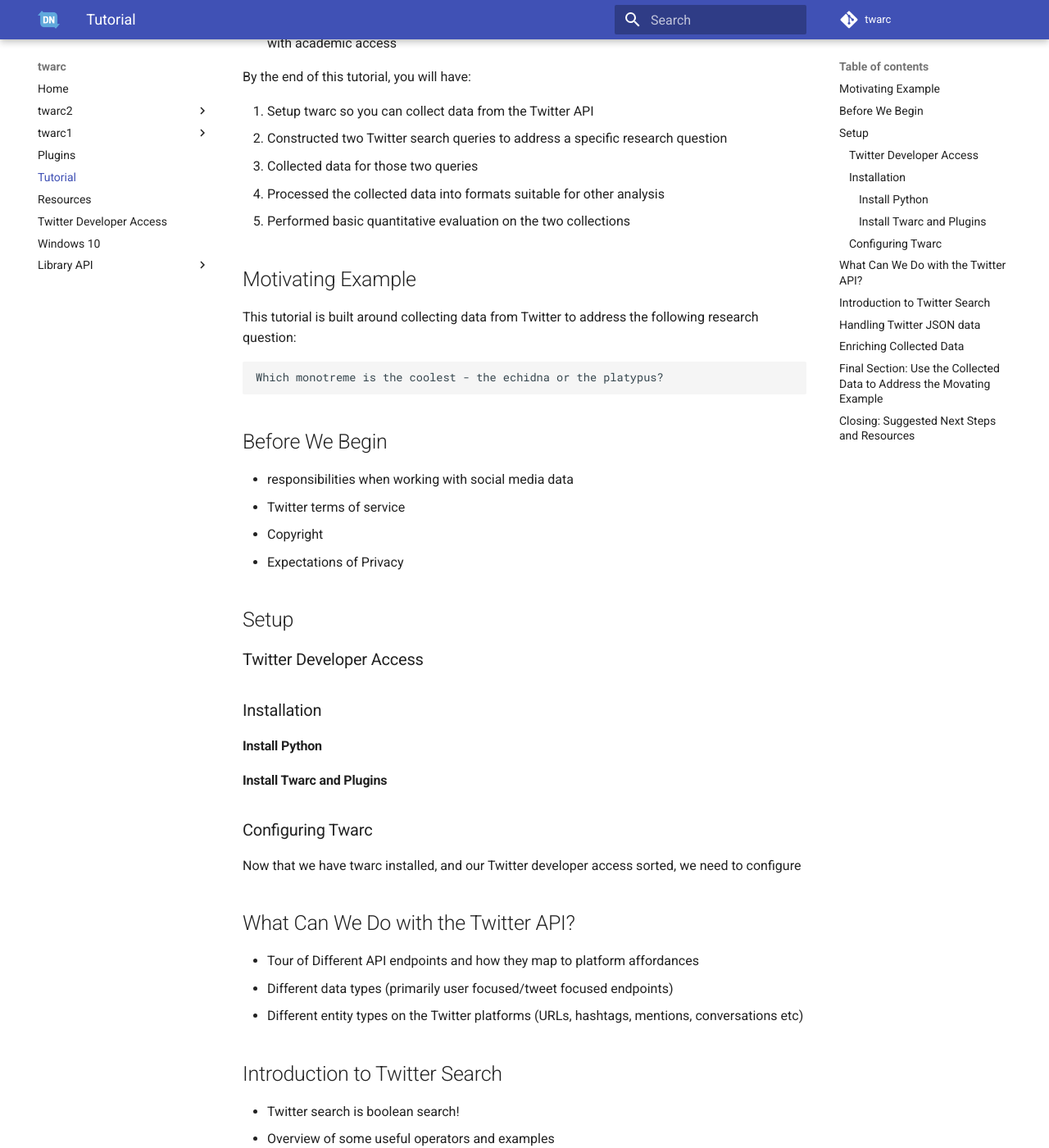
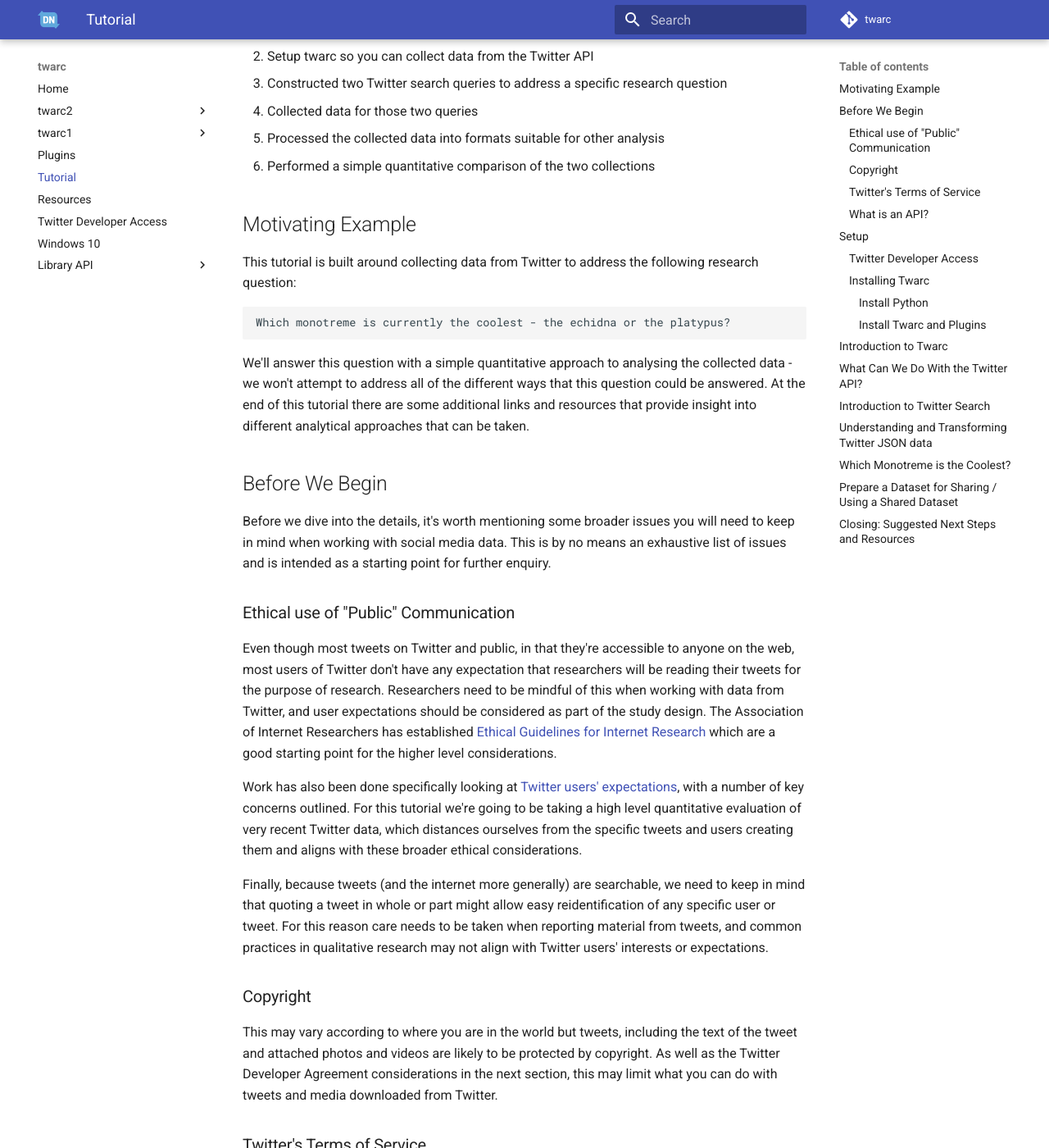
Before and after one commit to DocNow/twarc, an MkDocs documentation site: the page built from docs/tutorial.md, in a window 1280 px wide and 1400 px high, scrolled down 292 px. Shown: the whole window at 82% size. Built offline with MkDocs 1.6.1 and Material for MkDocs 9.7.7, drawn with Linux system fonts in a browser that asks for light colours; comment, search, counter and statistics services are not loaded; some of the changed text lies outside the part shown.

Commit message:
First draft of the 'before we begin' section

````diff
--- a/docs/tutorial.md
+++ b/docs/tutorial.md
@@ -1,54 +1,108 @@
 # Twarc Tutorial
 
-- Who this tutorial is for
-- Scope and purpose: where will we be at the end of this tutorial?
-- Introduction to Twitter and social media data
-- Note that this tutorial can be done with the standard API track - academic access is not required, but some parts will point out additional functionality/approaches that can be done with academic access
+Twarc is a command line tool for collecting Twitter data via Twitter's web Application Programmer Interface (API). This tutorial is aimed at researchers who are new to collecting social media data, and who might be unfamiliar with command line interfaces.
 
-By the end of this tutorial, you will have:
+By the end of this tutorial, you
+ will have:
 
-1. Setup twarc so you can collect data from the Twitter API
-2. Constructed two Twitter search queries to address a specific research question
-3. Collected data for those two queries
-4. Processed the collected data into formats suitable for other analysis
-5. Performed basic quantitative evaluation on the two collections
+1. Familiarised yourself with interacting with a command line application via a terminal
+2. Setup twarc so you can collect data from the Twitter API
+3. Constructed two Twitter search queries to address a specific research question
+4. Collected data for those two queries
+5. Processed the collected data into formats suitable for other analysis
+6. Performed a simple quantitative comparison of the two collections
+
 
 ## Motivating Example
 
 This tutorial is built around collecting data from Twitter to address the following research question:
 
-	Which monotreme is the coolest - the echidna or the platypus?
+	Which monotreme is currently the coolest - the echidna or the platypus?
+
+We'll answer this question with a simple quantitative approach to analysing the collected data - we won't attempt to address all of the different ways that this question could be answered. At the end of this tutorial there are some additional links and resources that provide insight into different analytical approaches that can be taken.
 
 
 ## Before We Begin
 
-- responsibilities when working with social media data
-- Twitter terms of service
-- Copyright
-- Expectations of Privacy
+Before we dive into the details, it's worth mentioning some broader issues you will need to keep in mind when working with social media data. This is by no means an exhaustive list of issues and is intended as a starting point for further enquiry.
+
+### Ethical use of "Public" Communication
+
+Even though most tweets on Twitter and public, in that they're accessible to anyone on the web, most users of Twitter don't have any expectation that researchers will be reading their tweets for the purpose of research. Researchers need to be mindful of this when working with data from Twitter, and user expectations should be considered as part of the study design. The Association of Internet Researchers has established [Ethical Guidelines for Internet Research](https://aoir.org/ethics/) which are a good starting point for the higher level considerations.
+
+Work has also been done specifically looking at [Twitter users' expectations](https://journals.sagepub.com/doi/10.1177/2056305118763366), with a number of key concerns outlined. For this tutorial we're going to be taking a high level quantitative evaluation of very recent Twitter data, which distances ourselves from the specific tweets and users creating them and aligns with these broader ethical considerations.
+
+Finally, because tweets (and the internet more generally) are searchable, we need to keep in mind that quoting a tweet in whole or part might allow easy reidentification of any specific user or tweet. For this reason care needs to be taken when reporting material from tweets, and common practices in qualitative research may not align with Twitter users' interests or expectations.
+
+
+### Copyright
+
+This may vary according to where you are in the world but tweets, including the text of the tweet and attached photos and videos are likely to be protected by copyright. As well as the Twitter Developer Agreement considerations in the next section, this may limit what you can do with tweets and media downloaded from Twitter.
+
+
+### Twitter's Terms of Service
+
+When you signed up for a Twitter developer account you agreed to follow Twitter's [Developer Agreement and Policy](https://developer.twitter.com/en/developer-terms/agreement-and-policy). This agreement constrains how you can use and share Twitter data. While the primary purpose of this agreement is to protect Twitter the company, this policy also incorporates some elements aimed at protecting users of Twitter.
+
+Some particular things to note from the Developer Agreement are:
+
+- Limits on how geolocation data can be used
+- How to share data Twitter
+- Dealing with deleted Tweets
+
+Note that researchers using deleted tweets were also key concerns for [Twitter users](https://journals.sagepub.com/doi/10.1177/2056305118763366). This tutorial won't cover geolocation data at all, but will cover approaches to addressing data Twitter data and removing deleted material from collections.
+
+
+### What is an API?
+
+Brief explanation of an API, especially a web API. Also need to include a link to a primer somewhere else.
 
 
 ## Setup
 
 ### Twitter Developer Access
 
-### Installation
+### Installing Twarc
 
 #### Install Python
 
 #### Install Twarc and Plugins
 
 
-### Configuring Twarc
+## Introduction to Twarc
 
-Now that we have twarc installed, and our Twitter developer access sorted, we need to configure
+Explain what a Command Line Interface is
+
+Why use a command line interface?
+	- repeatability
+	- automation
+
+Provide some brief orientation notes
+	- opening a terminal on different platforms
+	- a few brief commands that are useful for finding yourself in the system (windows and mac)
+	- notes on conventions + reading alound commands
+	- structure of a command for a CLI
+	- getting help
 
 
-## What Can We Do with the Twitter API?
+## What Can We Do With the Twitter API?
+
+Start by outlining what a tweet is? Identify specific affordances.
+
+Tweet vs user focused
 
 - Tour of Different API endpoints and how they map to platform affordances
+	+ search
+	+ users
+	+ hydrate an existing dataset
 - Different data types (primarily user focused/tweet focused endpoints)
 - Different entity types on the Twitter platforms (URLs, hashtags, mentions, conversations etc)
+
+Endpoints:
+
+- search
+- timelines
+- followers/following
 
 
 ## Introduction to Twitter Search
@@ -62,7 +116,7 @@
 twarc2 search platypus platypus.json
 
 
-## Handling Twitter JSON data
+## Understanding and Transforming Twitter JSON data
 
 - Twitter JSON is complex relational data
 - twarc-csv plugin as a starting point for some data transformation - other options
@@ -75,17 +129,40 @@
 twarc2 csv --output-columns id,created_at,author_id,text,referenced_tweets.retweeted.id,public_metrics.like_count echidna.json echidna_minimal.csv
 twarc2 csv --output-columns id,created_at,author_id,text,referenced_tweets.retweeted.id,public_metrics.like_count platypus.json platypus_minimal.csv
 
-## Enriching Collected Data
 
-- Based on analysis from the interlude, do something more collected, drawing on the advanced twarc2 CLI functionality likes searches, timelines or conversations
+Note on opening csvs in spreadsheet applications.
 
 
-## Final Section: Use the Collected Data to Address the Movating Example
+## Which Monotreme is the Coolest?
 
 - Needs a better title
 - Actually come up with an answer/insight/direction for future work using the collected data to address the question
 
 
+## Prepare a Dataset for Sharing / Using a Shared Dataset
+
+Having performed this analysis and come to a conclusion, it is good practice to share the underlying data so other people can reproduce these results <footnote: with some caveats>. Noting that we want to preserve Twitter user's agency over the availability of their content, and Twitter's Developer Agreement, we can do this by creating a dataset of tweet IDs. Instead of sharing the content of the tweets, we can share the unique ID for that tweet, which allows others to `hydrate` the tweets by retrieving them again from the Twitter API.
+
+This can be done as follows using twarc's `dehydrate` command:
+
+```
+twarc2 dehydrate --id-type tweets platypus.json platypus_ids.txt
+twarc2 dehydrate --id-type tweets echidna.json echidna_ids.txt
+```
+
+These commands will produce the two text files, with each line in these files containing the unique ID of the tweet.
+
+To `hydrate`, or retrieve the tweets again, we can use the corresponding commands:
+
+```
+twarc2 hydrate platypus_ids.txt platypus_hydrated.json
+twarc2 hydrate echidna_ids.txt echidna_hydrated.json
+```
+
+Note that the hydrated files will include fewer tweets: tweets that have been deleted, or tweets by accounts that have been deleted, suspended, or protected, will not be included in the file.
+
+<Consider deleting the raw tweets when no longer needed>
+
 ## Closing: Suggested Next Steps and Resources
 
 Link to suggested "next tutorials" that lead on from this one, without tightly coupling them.
````
